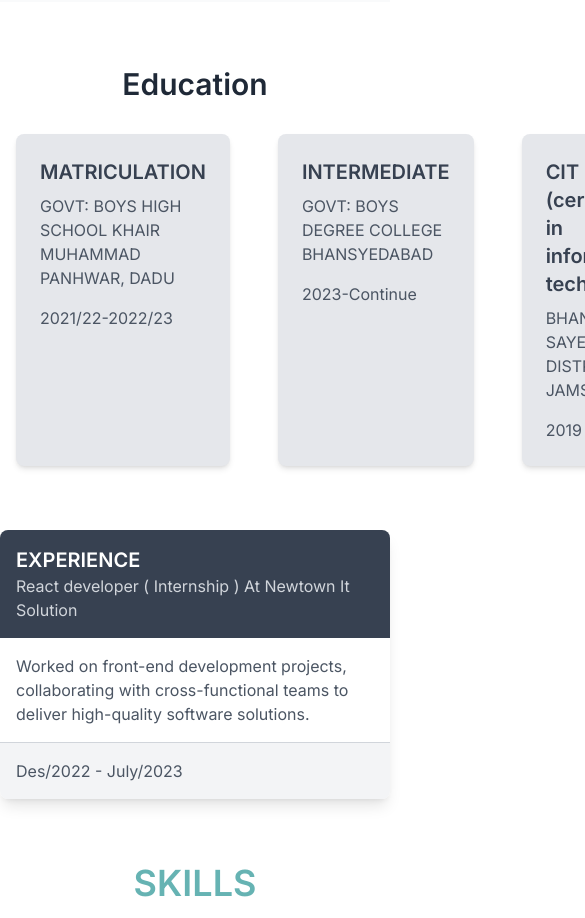
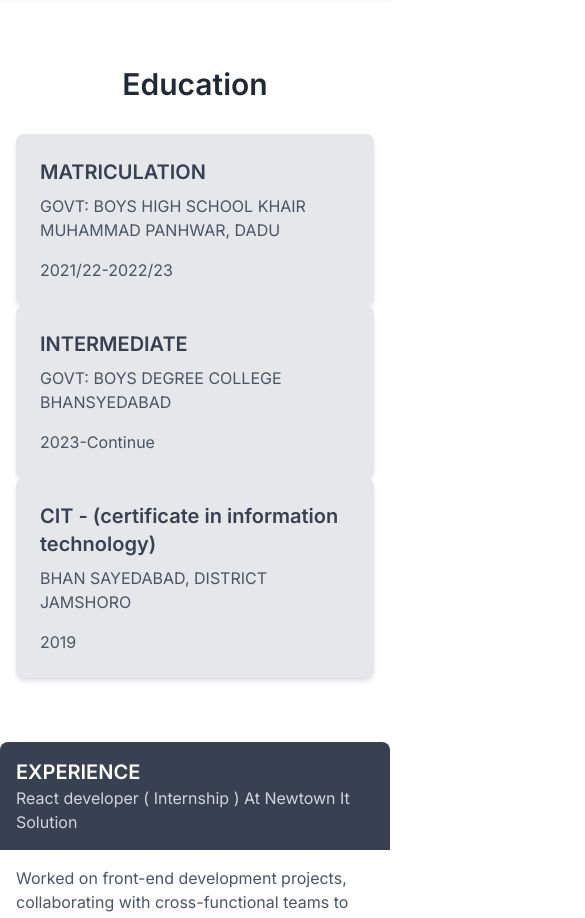
Before and after one commit to ahsanali7893/Portfolio, a Next.js app: page / in a window 390 px wide. Shown: the part 1440-2358 px from the top of the page, 585 px wide, since content can reach past the window. Built offline with nearby package versions, Linux system fonts and the light colour scheme.

Commit message:
initial changes

```diff
--- a/src/components/About/page.tsx
+++ b/src/components/About/page.tsx
@@ -73,7 +73,7 @@ const About = () => {
           <h2 className="text-3xl font-semibold mb-8 text-gray-800 text-center">
             Education
           </h2>
-          <div className="flex space-x-12">
+          <div className="sm:flex sm:space-x-12 flex-row">
             <div className="flex-1 bg-gray-200 p-6 rounded-lg shadow-md">
               <h3 className="text-xl font-semibold mb-2 text-gray-700">
                 MATRICULATION
```
